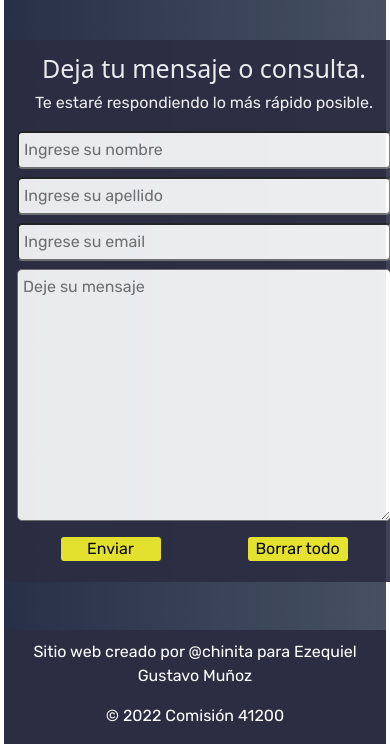
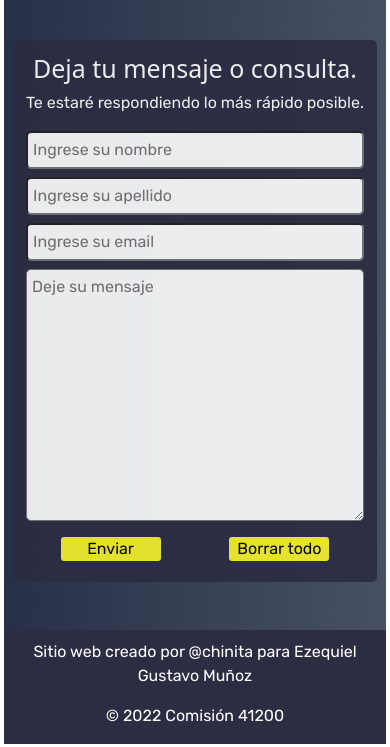
Before and after one commit to rochipatrone/proyecto-final-desarrollo-web, a website: page paginas/contacto.html in a window 390 px wide. Shown: the part 97-844 px from the top of the page. Drawn offline with nearby package versions, Linux system fonts and the light colour scheme.

Commit message:
arreglando mediaqueries tarjetas index

```diff
--- a/scss/_contacto.scss
+++ b/scss/_contacto.scss
@@ -6,7 +6,7 @@
         display: flex;
         flex-direction: column;
         border: 3px solid $azul;
-        width: 400px;
+        width: auto;
         padding: 10px;
         text-align: center;
         background-color: $azul;
@@ -23,6 +23,7 @@
             margin-bottom: 8px;
             border-radius: 5px;
             font-family: $tipografiaTextos;
+            width: auto;
         }
     }
 
--- a/scss/_mediaqueries.scss
+++ b/scss/_mediaqueries.scss
@@ -2,6 +2,10 @@
     .seccionTarjetas {
         display: flex;
         flex-wrap: wrap;
+
+        .contenedorTarjetas {
+            margin-left: -35px;
+        }
     }
 
     .contenedorLogos {
@@ -40,8 +44,5 @@
         flex-wrap: wrap;
     }
 
-    .contenedorFormulario {
-        width: 300px;
-    }
 
 }
```
Also changed, not shown: css/style.css.
